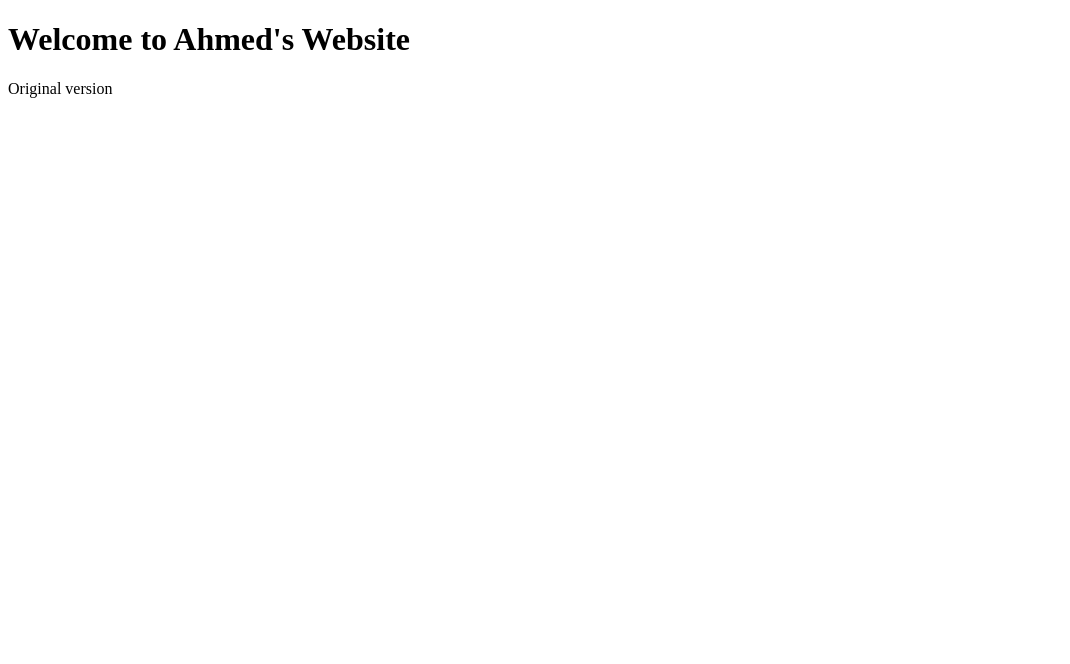
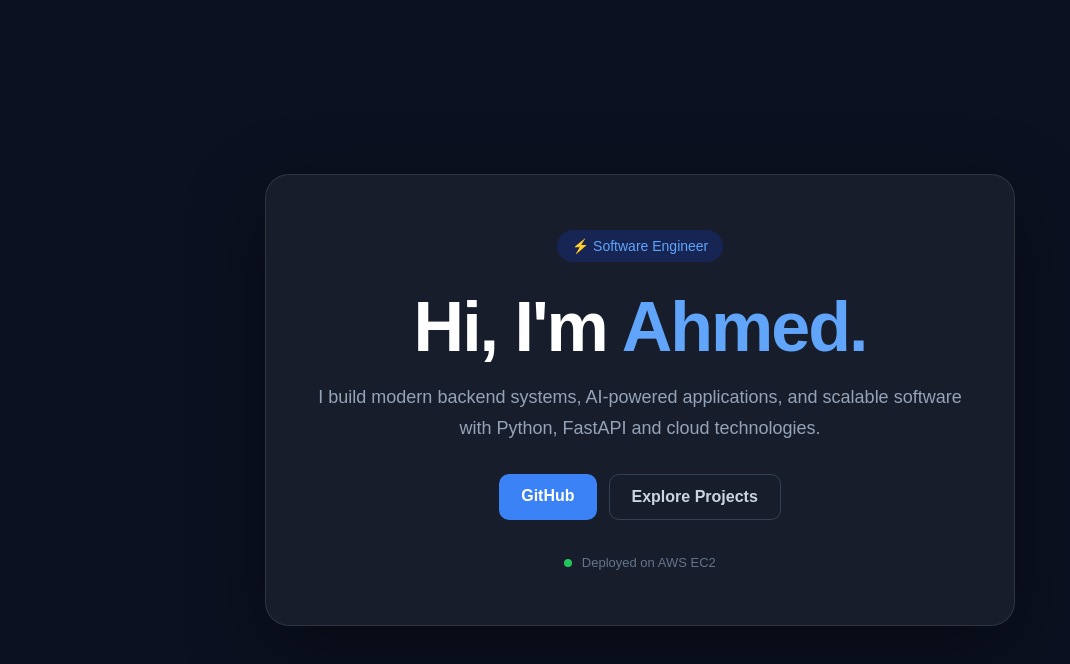
Before and after one commit to Ahmedmalik414/Devops, a plain HTML site: page index.html in a window 1280 px wide. Shown: the whole page, without its empty margins (0-1070 px from the left). Drawn offline with Linux system fonts and the light colour scheme.

Commit message:
updated code

```diff
--- a/index.html
+++ b/index.html
@@ -1,10 +1,146 @@
 <!DOCTYPE html>
-<html>
+<html lang="en">
 <head>
-    <title>My Website</title>
+    <meta charset="UTF-8">
+    <meta name="viewport" content="width=device-width, initial-scale=1.0">
+    <title>Ahmed | Software Engineer</title>
+
+    <style>
+        * {
+            margin: 0;
+            padding: 0;
+            box-sizing: border-box;
+        }
+
+        body {
+            font-family: Arial, sans-serif;
+            min-height: 100vh;
+            background: #0b1120;
+            color: white;
+            display: flex;
+            align-items: center;
+            justify-content: center;
+            padding: 20px;
+        }
+
+        .card {
+            max-width: 750px;
+            width: 100%;
+            padding: 55px 45px;
+            text-align: center;
+            background: rgba(255, 255, 255, 0.05);
+            border: 1px solid rgba(255, 255, 255, 0.1);
+            border-radius: 24px;
+            box-shadow: 0 25px 80px rgba(0, 0, 0, 0.4);
+        }
+
+        .badge {
+            display: inline-block;
+            padding: 8px 15px;
+            border-radius: 50px;
+            background: #172554;
+            color: #60a5fa;
+            font-size: 14px;
+            margin-bottom: 25px;
+        }
+
+        h1 {
+            font-size: clamp(40px, 7vw, 70px);
+            margin-bottom: 15px;
+            letter-spacing: -2px;
+        }
+
+        h1 span {
+            color: #60a5fa;
+        }
+
+        p {
+            color: #94a3b8;
+            font-size: 18px;
+            line-height: 1.7;
+            margin-bottom: 30px;
+        }
+
+        .buttons {
+            display: flex;
+            justify-content: center;
+            gap: 12px;
+            flex-wrap: wrap;
+        }
+
+        a {
+            text-decoration: none;
+            padding: 13px 22px;
+            border-radius: 10px;
+            font-weight: bold;
+            transition: 0.2s;
+        }
+
+        .primary {
+            background: #3b82f6;
+            color: white;
+        }
+
+        .primary:hover {
+            background: #2563eb;
+            transform: translateY(-2px);
+        }
+
+        .secondary {
+            border: 1px solid #334155;
+            color: #cbd5e1;
+        }
+
+        .secondary:hover {
+            background: #1e293b;
+        }
+
+        .status {
+            margin-top: 35px;
+            color: #64748b;
+            font-size: 13px;
+        }
+
+        .dot {
+            display: inline-block;
+            width: 8px;
+            height: 8px;
+            background: #22c55e;
+            border-radius: 50%;
+            margin-right: 6px;
+        }
+    </style>
 </head>
+
 <body>
-    <h1>Welcome to Ahmed's Website</h1>
-    <p>Original version</p>
+
+    <div class="card">
+
+        <div class="badge">⚡ Software Engineer</div>
+
+        <h1>Hi, I'm <span>Ahmed.</span></h1>
+
+        <p>
+            I build modern backend systems, AI-powered applications,
+            and scalable software with Python, FastAPI and cloud technologies.
+        </p>
+
+        <div class="buttons">
+            <a class="primary" href="https://github.com/Ahmedmalik414">
+                GitHub
+            </a>
+
+            <a class="secondary" href="#">
+                Explore Projects
+            </a>
+        </div>
+
+        <div class="status">
+            <span class="dot"></span>
+            Deployed on AWS EC2
+        </div>
+
+    </div>
+
 </body>
 </html>
```
